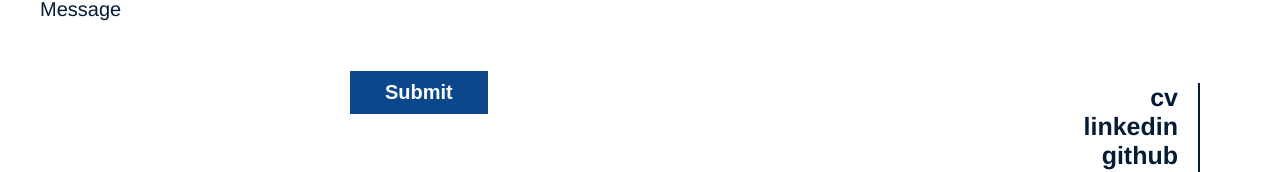
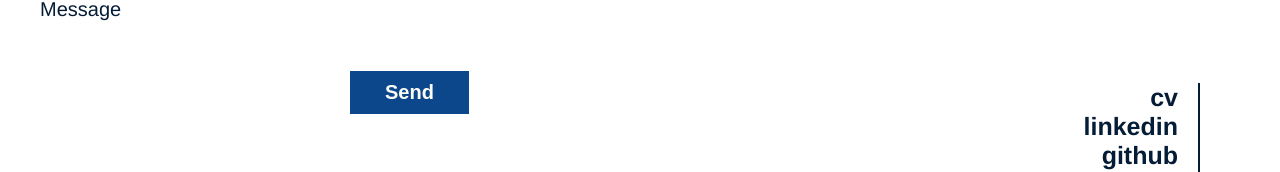
Before and after one commit to anabrd/portfolio, a React (Create React App) app: page / in a window 1280 px wide. Shown: the part 2928-3100 px from the top of the page. Built offline with nearby package versions, Linux system fonts and the light colour scheme.

Commit message:
fix submit

```diff
--- a/public/index.html
+++ b/public/index.html
@@ -3,7 +3,7 @@
   <head>
     <meta charset="utf-8" />
     <link rel="icon" href="./favicon.ico" />
-    <meta name="viewport" content="width=device-width, initial-scale=1" />
+    <meta name="viewport"  content="width=1000" />
     <meta name="theme-color" content="#000000" />
     <meta
       name="Ana Brdar | Web Developer"
--- a/src/App.js
+++ b/src/App.js
@@ -87,11 +87,6 @@ function App() {
             label: "Your Message",
             type: "text",
             placeholder: "Please enter your message"
-          },
-          {
-            label: "Submit",
-            type: "submit",
-            placeholder: ""
           }
         ],
       contactLinks:
@@ -188,11 +183,6 @@ function App() {
             label: "Your Message",
             type: "text",
             placeholder: "Bitte geben Sie Ihre Nachricht ein"
-          },
-          {
-            label: "Submit",
-            type: "submit",
-            placeholder: ""
           }
         ],
       contactLinks: [
--- a/src/components/Contact.js
+++ b/src/components/Contact.js
@@ -13,6 +13,7 @@ function Contact(props) {
             <label for={input.name}>{input.name}</label>
         </div>)
         }
+        <input type="submit" value="Send"></input>
     </form>
 
     let contactLinks =
--- a/src/components/Landing.css
+++ b/src/components/Landing.css
@@ -178,9 +178,4 @@ h3 {
     h1 {
         font-size: 4rem;
     }
-
-    nav {
-        display: none;
-    }
-
 }
```
